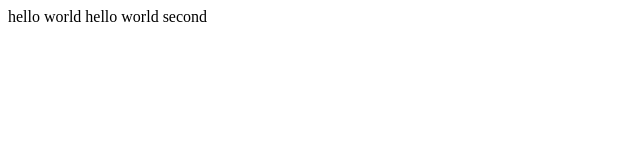
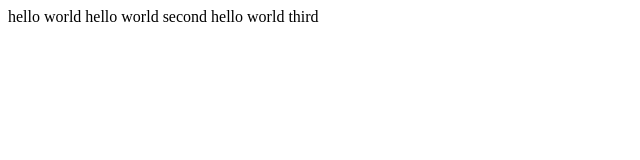
Before and after one commit to tt4718782/gitg8, a plain HTML site: page index.html in a window 1280 px wide. Shown: the whole page, without its empty margins (0-640 px from the left). Drawn offline with Linux system fonts and the light colour scheme.

Commit message:
third line

```diff
--- a/index.html
+++ b/index.html
@@ -8,5 +8,6 @@
 <body>
     hello world
     hello world second
+hello world third
 </body>
 </html>
```
